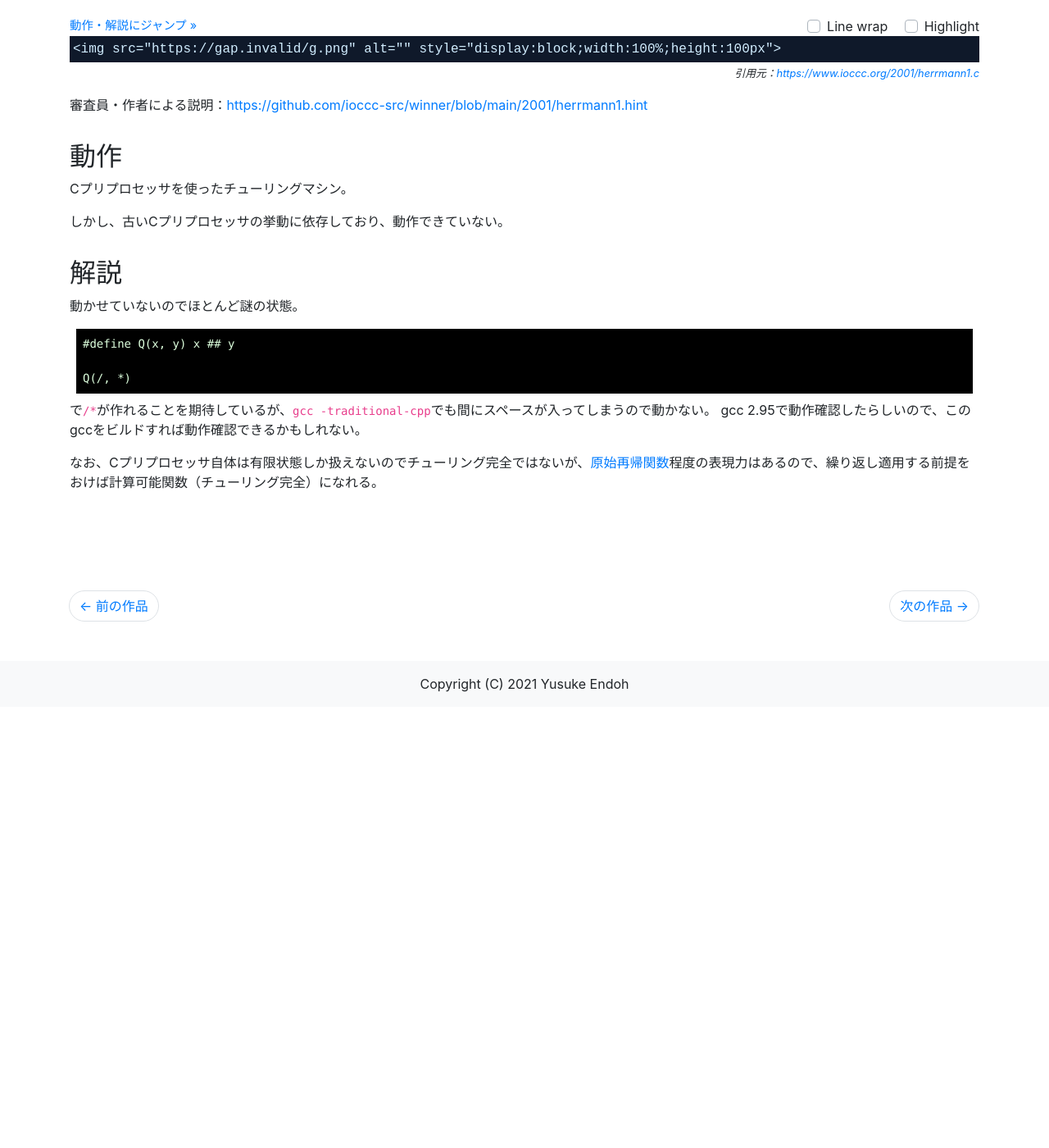
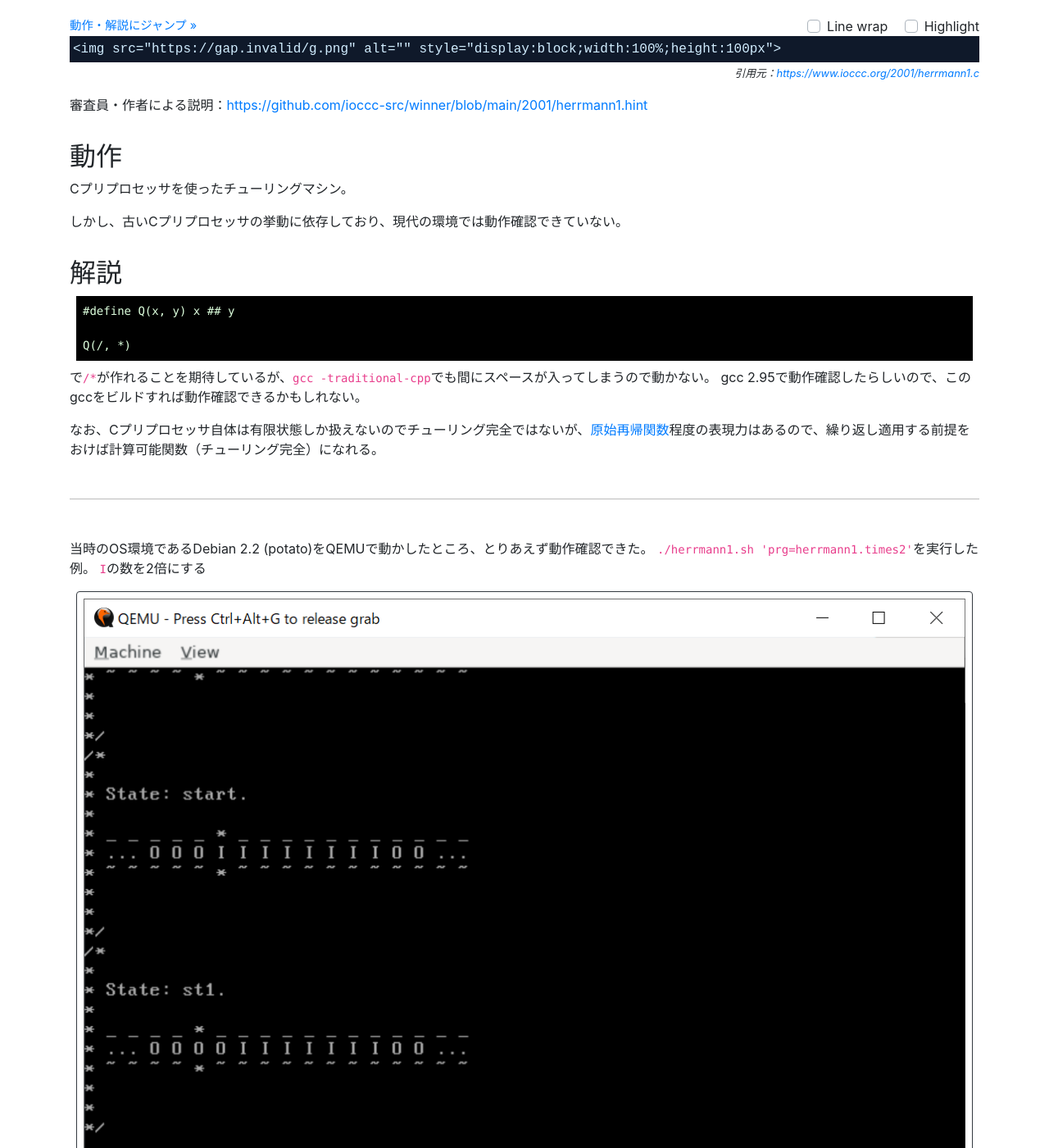
Before and after one commit to mame/ioccc-ja-spoilers, a Jekyll site: the page built from 2001/herrmann1.md, in a window 1280 px wide and 1400 px high, scrolled down 260 px. Shown: the whole window at 82% size. Built offline with Jekyll 4.4.1, drawn with Linux system fonts in a browser that asks for light colours; nearby versions of some CDN libraries; before the commit the page ends 1122 px from its top, so only the background shows below that; some of the changed text lies outside the part shown.

Commit message:
Add an explanation of 2001/herrmann1

````diff
--- a/2001/herrmann1.md
+++ b/2001/herrmann1.md
@@ -13,11 +13,9 @@
 
 Cプリプロセッサを使ったチューリングマシン。
 
-しかし、古いCプリプロセッサの挙動に依存しており、動作できていない。
+しかし、古いCプリプロセッサの挙動に依存しており、現代の環境では動作確認できていない。
 
 ## 解説
-
-動かせていないのでほとんど謎の状態。
 
 ```
 #define Q(x, y) x ## y
@@ -29,3 +27,15 @@
 gcc 2.95で動作確認したらしいので、このgccをビルドすれば動作確認できるかもしれない。
 
 なお、Cプリプロセッサ自体は有限状態しか扱えないのでチューリング完全ではないが、[原始再帰関数](https://ja.wikipedia.org/wiki/%E5%8E%9F%E5%A7%8B%E5%86%8D%E5%B8%B0%E9%96%A2%E6%95%B0)程度の表現力はあるので、繰り返し適用する前提をおけば計算可能関数（チューリング完全）になれる。
+
+---
+
+当時のOS環境であるDebian 2.2 (potato)をQEMUで動かしたところ、とりあえず動作確認できた。
+`./herrmann1.sh 'prg=herrmann1.times2'`を実行した例。
+`I`の数を2倍にする
+
+{% include img.html src="2001-herrmann1-1.png" desc="初期状態：Iが8本ある" %}
+{% include img.html src="2001-herrmann1-2.png" desc="計算中" %}
+{% include img.html src="2001-herrmann1-3.png" desc="終了状態：Iが16本になった" %}
+
+左端にOをはさみ、その位置を右に1つずつずらすたびに、Iを左端に余分につけたす、というような動きで2倍にしていった。
````
Also changed, not shown: imgs/2001-herrmann1-1.png (added), imgs/2001-herrmann1-2.png (added), imgs/2001-herrmann1-3.png (added).
